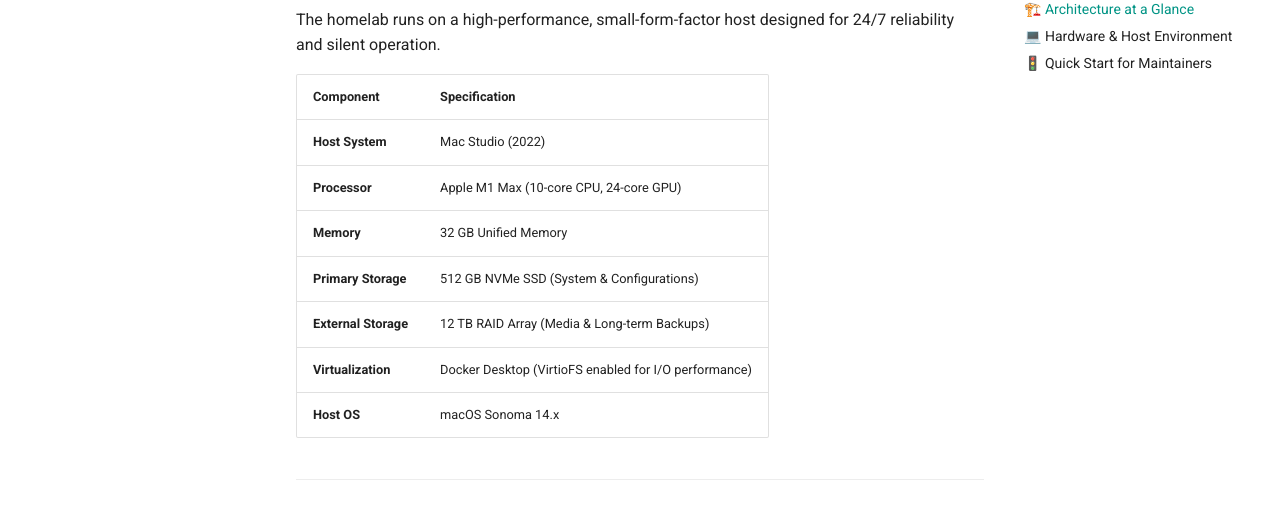
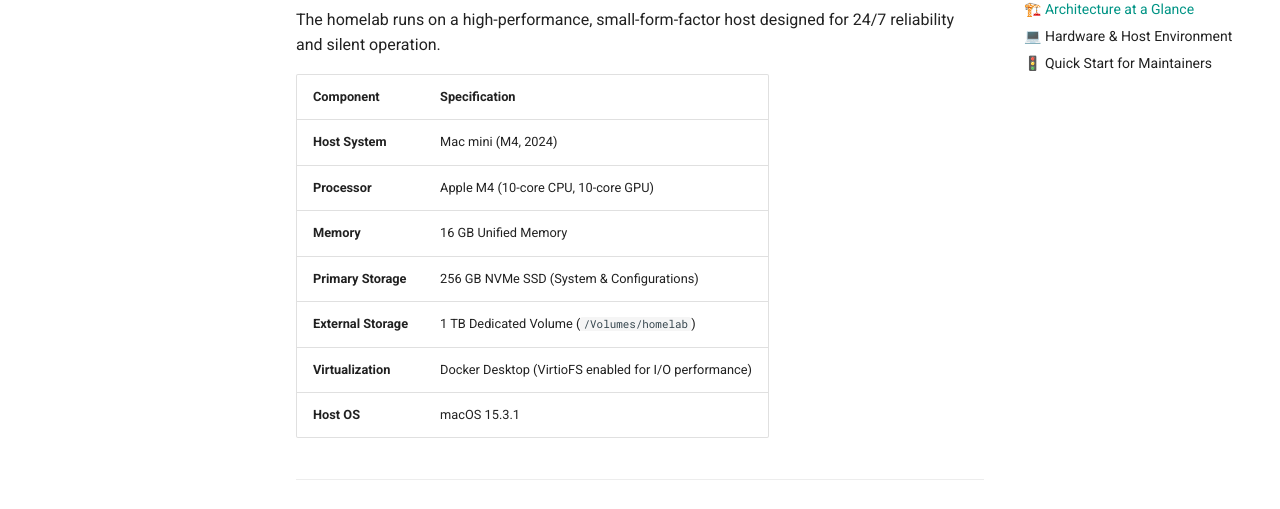
Before and after one commit to homelab-hq/docs, an MkDocs documentation site: the page built from docs/index.md, in a window 1280 px wide and 900 px high, scrolled down 888 px. Shown: the part 126-635 px from the top of the window. Built offline with MkDocs 1.6.1 and Material for MkDocs 9.7.7, drawn with Linux system fonts in a browser that asks for light colours; comment, search, counter and statistics services are not loaded.

Commit message:
Update hardware specs with accurate system information (Mac mini M4)

```diff
--- a/docs/index.md
+++ b/docs/index.md
@@ -26,13 +26,13 @@
 
 | Component | Specification |
 | :--- | :--- |
-| **Host System** | Mac Studio (2022) |
-| **Processor** | Apple M1 Max (10-core CPU, 24-core GPU) |
-| **Memory** | 32 GB Unified Memory |
-| **Primary Storage** | 512 GB NVMe SSD (System & Configurations) |
-| **External Storage** | 12 TB RAID Array (Media & Long-term Backups) |
+| **Host System** | Mac mini (M4, 2024) |
+| **Processor** | Apple M4 (10-core CPU, 10-core GPU) |
+| **Memory** | 16 GB Unified Memory |
+| **Primary Storage** | 256 GB NVMe SSD (System & Configurations) |
+| **External Storage** | 1 TB Dedicated Volume (`/Volumes/homelab`) |
 | **Virtualization** | Docker Desktop (VirtioFS enabled for I/O performance) |
-| **Host OS** | macOS Sonoma 14.x |
+| **Host OS** | macOS 15.3.1 |
 
 ---
 
```
